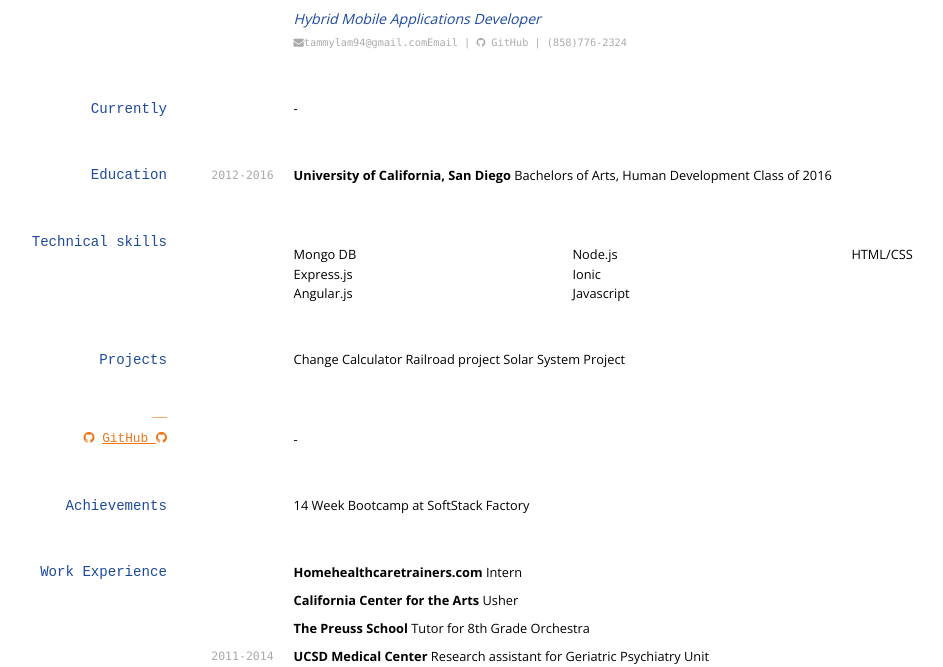
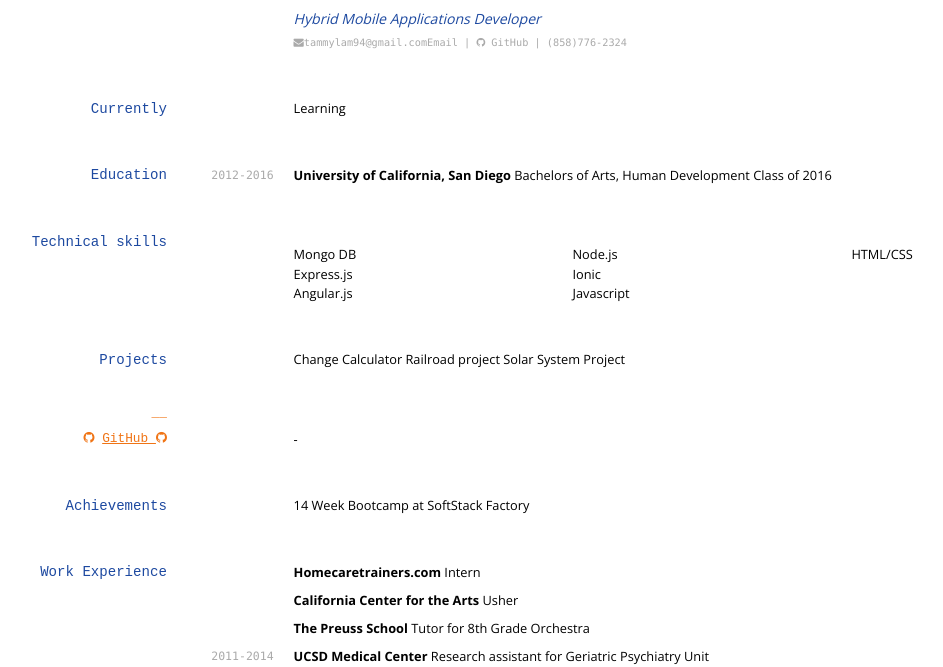
Before and after one commit to tammylam/tammylam.github.io, a Jekyll site: the page built from index.md, in a window 1280 px wide. Shown: the part 142-809 px from the top of the page, without its empty margins (36-979 px from the left). Built offline with Jekyll 4.4.1, drawn with Linux system fonts in a browser that asks for light colours; nearby versions of some CDN libraries.

Commit message:
config.yaml changes

```diff
--- a/index.md
+++ b/index.md
@@ -2,8 +2,6 @@
 layout: cv
 title: Tammy Lam's Resume
 ---
-
-
 ![Tammy](./media/.jpg){:.avatar}
 
 # Tammy Lam
@@ -18,9 +16,8 @@ Hybrid Mobile Applications Developer
 <a href="tel:8587762324">(858)776-2324 </a>
 </div>
 
-
 ## Currently
--
+Learning
 
 ## Education
 
@@ -38,12 +35,11 @@ Bachelors of Arts, Human Development Class of 2016
 * Javascript
 * HTML/CSS
 
+## Projects
 
-## Projects
 Change Calculator
 Railroad project
 Solar System Project
-
 
 ### __ <br> <i class="fa fa-github"></i> <a href = ""> GitHub <a> <i class="fa fa-github"></i>
 -
@@ -55,7 +51,7 @@ Solar System Project
 
 
 ## Work Experience
-__Homehealthcaretrainers.com__
+__Homecaretrainers.com__
 Intern
 
 __California Center for the Arts__
@@ -68,8 +64,6 @@ Tutor for 8th Grade Orchestra
 __UCSD Medical Center__
   Research assistant for Geriatric Psychiatry Unit
 
-
-
 ## Hobbies
 
 * Reading
```
